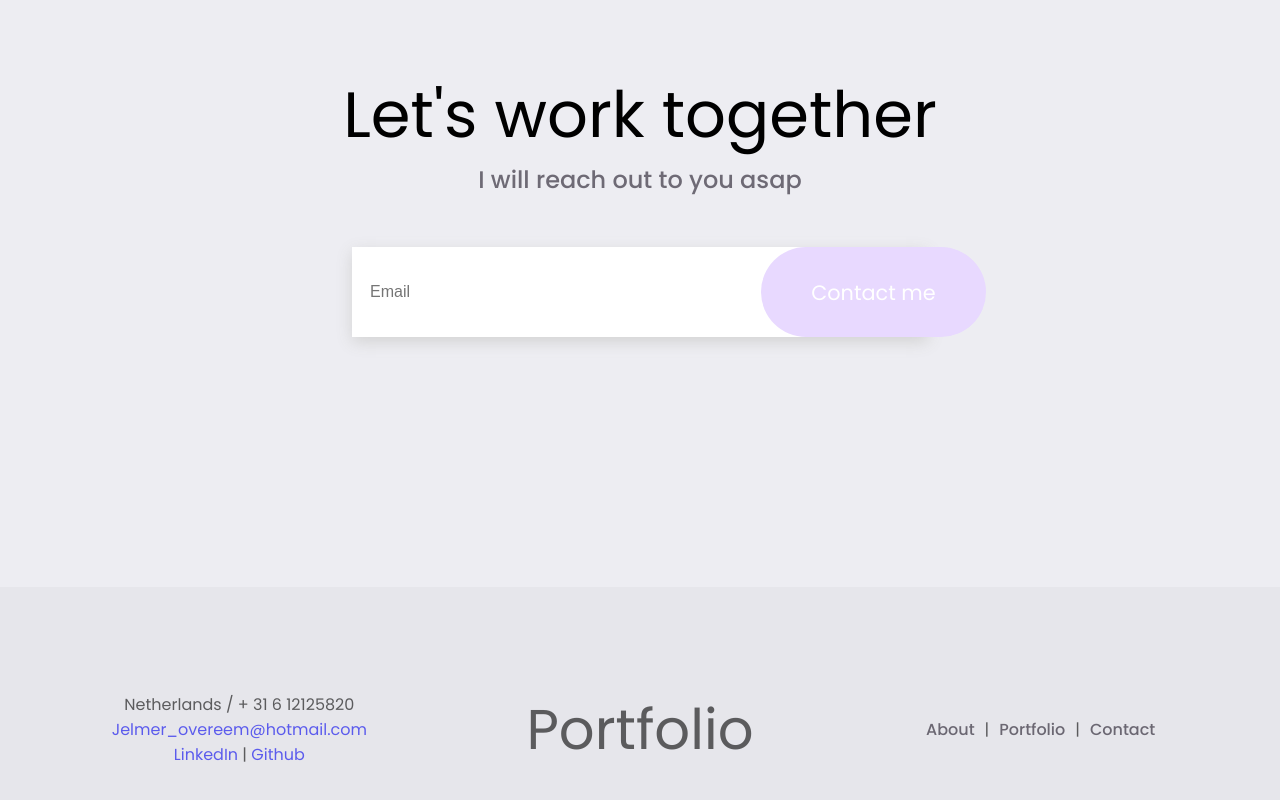
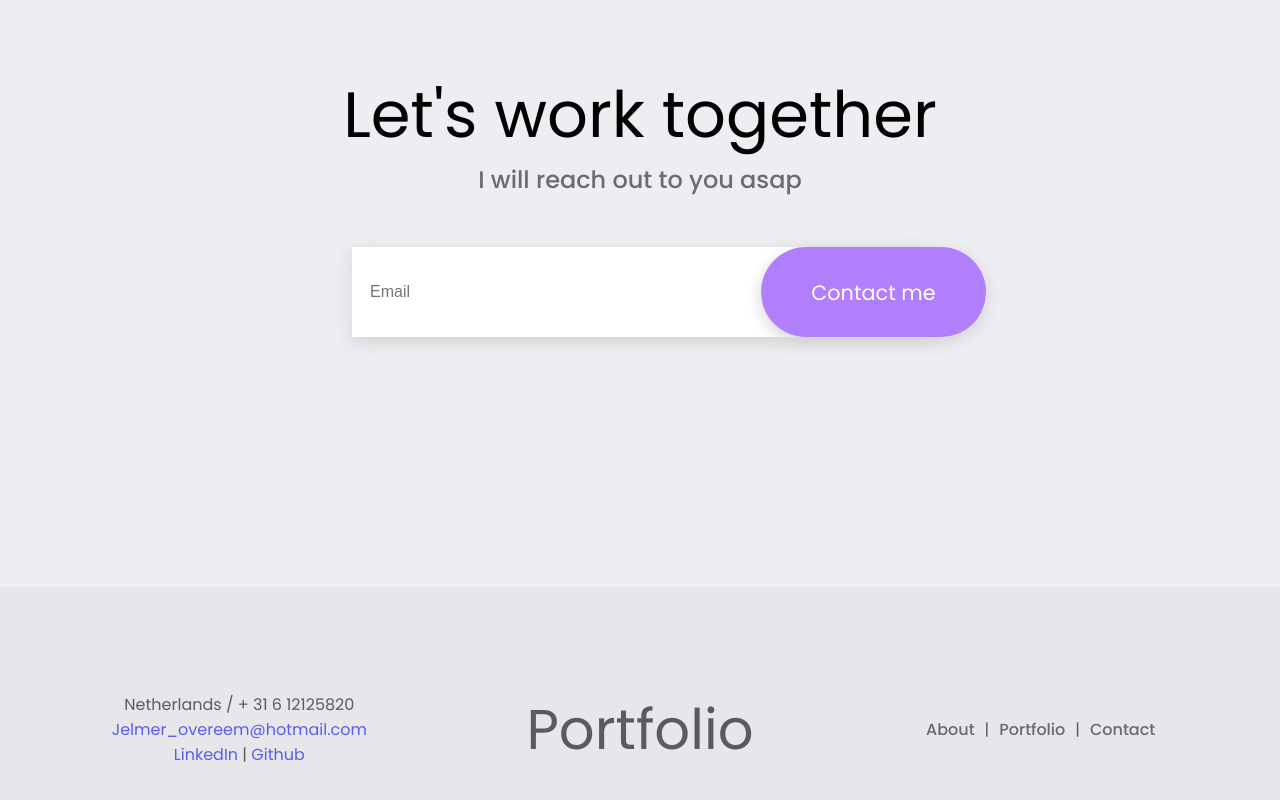
Before and after one commit to Jelmerovereem/front-end-portfolio, a React (Create React App) app: page / in a window 1280 px wide. Shown: the part 5130-5930 px from the top of the page. Built offline with nearby package versions, Linux system fonts and the light colour scheme.

Commit message:
fixed button styling

```diff
--- a/src/components/organisms/Contact.jsx
+++ b/src/components/organisms/Contact.jsx
@@ -57,31 +57,26 @@ const EmailInput = styled.input`
   border: none;
   padding: 33px 0 33px 15px;
   font-size: 1em;
-  box-shadow: 0 5px 15px lightgrey;
   border: 3px solid white;
   transition: border 0.3s ease;
+  box-shadow: 0 5px 15px lightgrey;
   &:focus,
   &:hover {
     outline: none;
     outline-color: ${colors.btnPrimary};
     border-color: ${colors.btnPrimary};
-    /* border: 4px solid ${colors.btnPrimary}; */
   }
 
-  &:focus {
   ${(props) =>
     !props.$isEmpty &&
     css`
       &:valid {
         border-color: green;
-          /* border: 2px solid green; */
       }
     `}
 
   &:invalid {
     border-color: red;
-      /* border: 2px solid red; */
-    }
   }
 
   @media screen and (max-width: 768px) {
@@ -91,6 +86,7 @@ const EmailInput = styled.input`
 `;
 
 const SubmitBtn = styled.button`
+  box-shadow: 0 5px 15px lightgrey;
   font-family: "poppins";
   font-size: 1.3em;
   cursor: pointer;
@@ -99,7 +95,7 @@ const SubmitBtn = styled.button`
   background: ${colors.btnPrimary};
   padding: ${defaults.buttonPadding};
   border-radius: 50px;
-  transition: background 0.3s ease;
+  transition: background-color 0.3s ease;
   border: none;
   @media screen and (max-width: 768px) {
     font-size: 1.5em;
@@ -107,22 +103,12 @@ const SubmitBtn = styled.button`
   @media screen and (max-width: 480px) {
     font-size: 1em;
   }
-  &:hover {
+  &:hover:not(:disabled) {
     background: ${colors.btnHover};
   }
 
-  ${(props) =>
-    props.$isDisabled &&
-    css`
-      background: ${colors.btnDisabled};
-    `}
-
   &:disabled {
     cursor: not-allowed;
-
-    &:hover {
-      background: ${colors.btnDisabled};
-    }
   }
 `;
 
```
Lines whose indentation alone changed are shown as unchanged.
